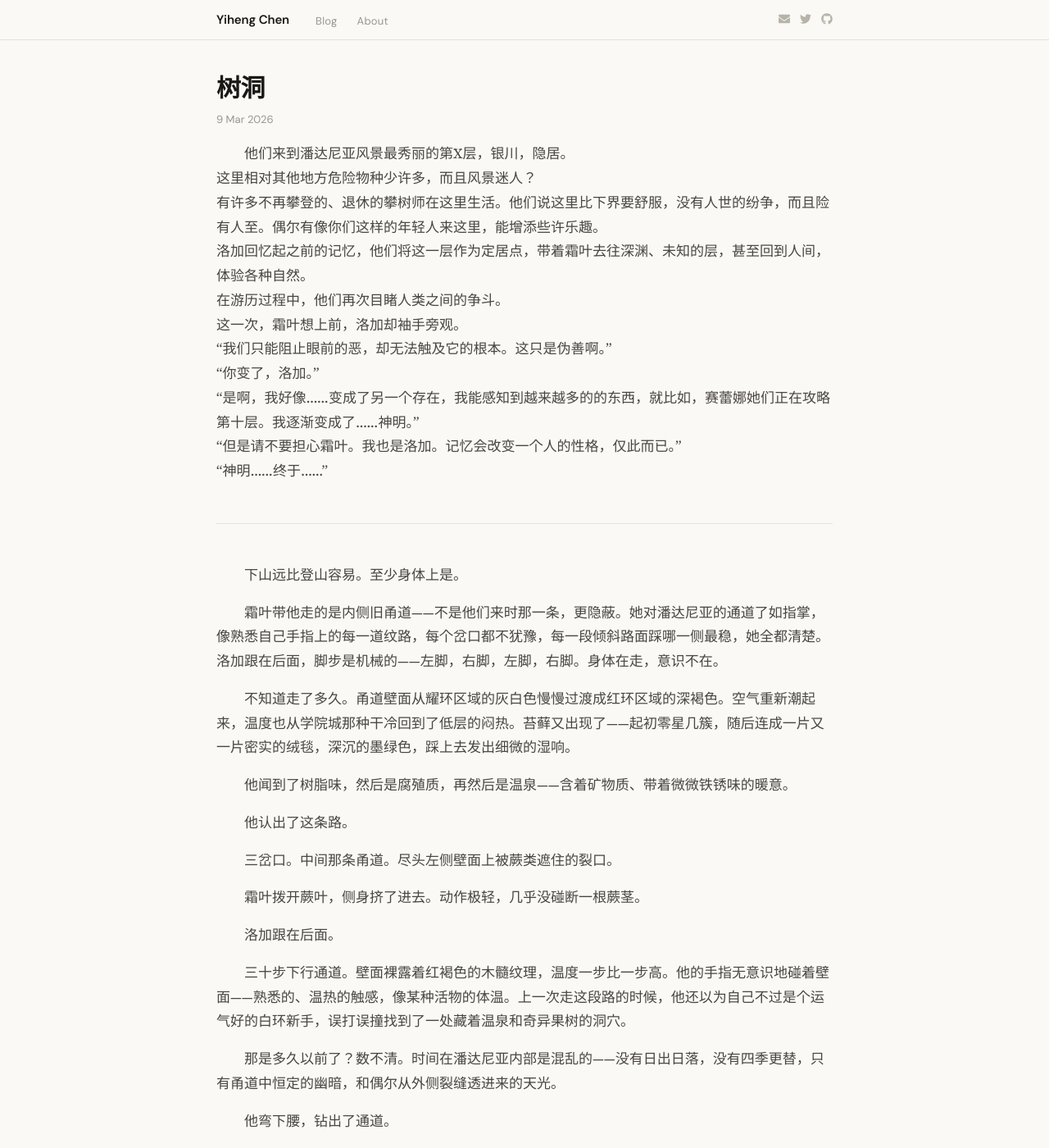
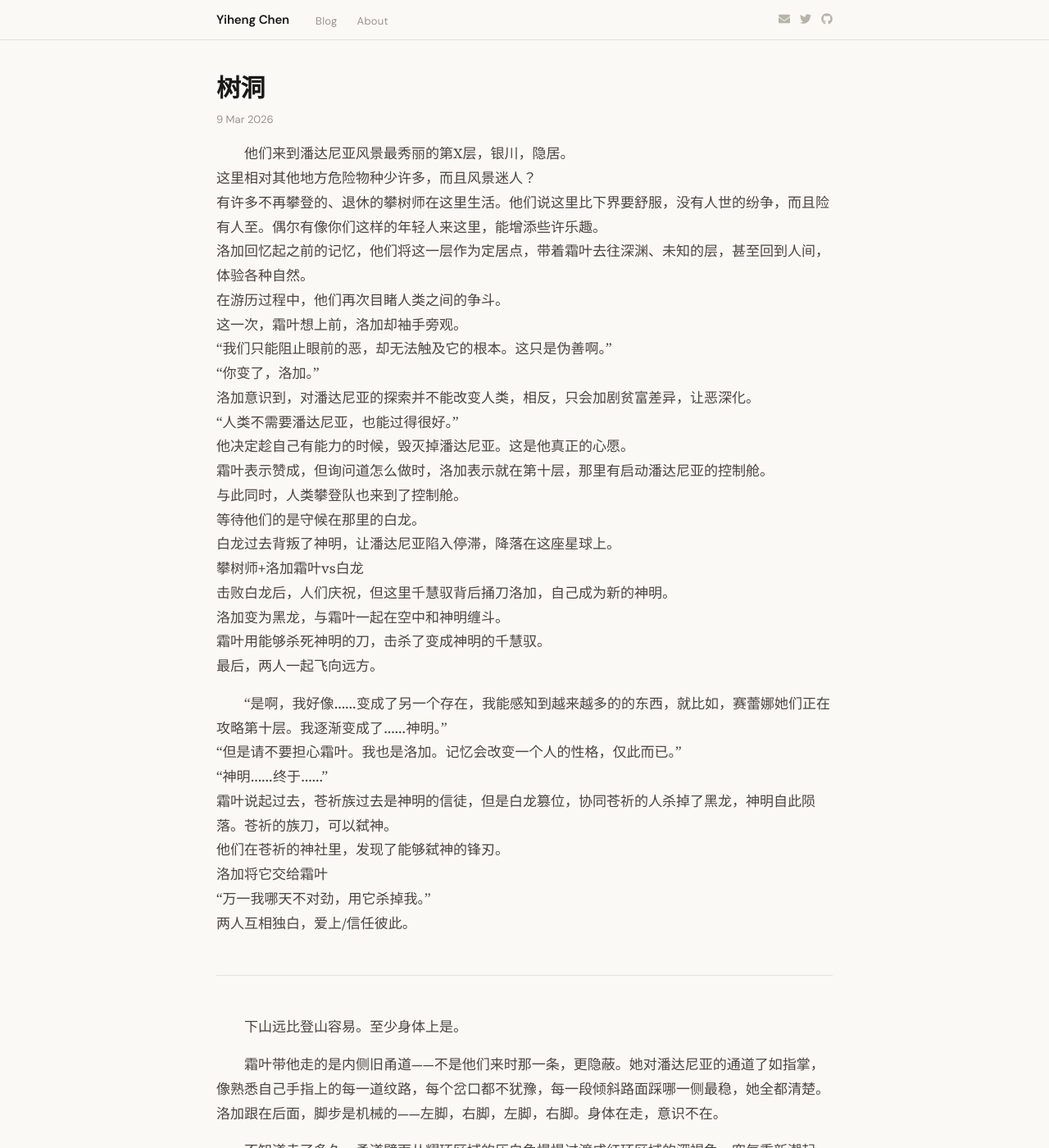
Before and after one commit to yihenc/yihenc.github.io, a Jekyll site: the page built from _posts/2026-03-09-树洞.md, in a window 1280 px wide and 1400 px high. Shown: the whole window at 82% size. Built offline with Jekyll 4.4.1, drawn with Linux system fonts in a browser that asks for light colours; nearby versions of some CDN libraries.

Commit message:
Update: 树洞

```diff
--- a/_posts/2026-03-09-树洞.md
+++ b/_posts/2026-03-09-树洞.md
@@ -11,11 +11,27 @@ date: 2026-03-09 00:00 +0000
 这一次，霜叶想上前，洛加却袖手旁观。
 “我们只能阻止眼前的恶，却无法触及它的根本。这只是伪善啊。”
 “你变了，洛加。”
+洛加意识到，对潘达尼亚的探索并不能改变人类，相反，只会加剧贫富差异，让恶深化。
+“人类不需要潘达尼亚，也能过得很好。”
+他决定趁自己有能力的时候，毁灭掉潘达尼亚。这是他真正的心愿。
+霜叶表示赞成，但询问道怎么做时，洛加表示就在第十层，那里有启动潘达尼亚的控制舱。
+与此同时，人类攀登队也来到了控制舱。
+等待他们的是守候在那里的白龙。
+白龙过去背叛了神明，让潘达尼亚陷入停滞，降落在这座星球上。
+攀树师+洛加霜叶vs白龙
+击败白龙后，人们庆祝，但这里千慧驭背后捅刀洛加，自己成为新的神明。
+洛加变为黑龙，与霜叶一起在空中和神明缠斗。
+霜叶用能够杀死神明的刀，击杀了变成神明的千慧驭。
+最后，两人一起飞向远方。
+
 “是啊，我好像……变成了另一个存在，我能感知到越来越多的的东西，就比如，赛蕾娜她们正在攻略第十层。我逐渐变成了……神明。”
 “但是请不要担心霜叶。我也是洛加。记忆会改变一个人的性格，仅此而已。”
 “神明……终于……”
-
-
+霜叶说起过去，苍祈族过去是神明的信徒，但是白龙篡位，协同苍祈的人杀掉了黑龙，神明自此陨落。苍祈的族刀，可以弑神。
+他们在苍祈的神社里，发现了能够弑神的锋刃。
+洛加将它交给霜叶
+“万一我哪天不对劲，用它杀掉我。”
+两人互相独白，爱上/信任彼此。
 
 
 
```
